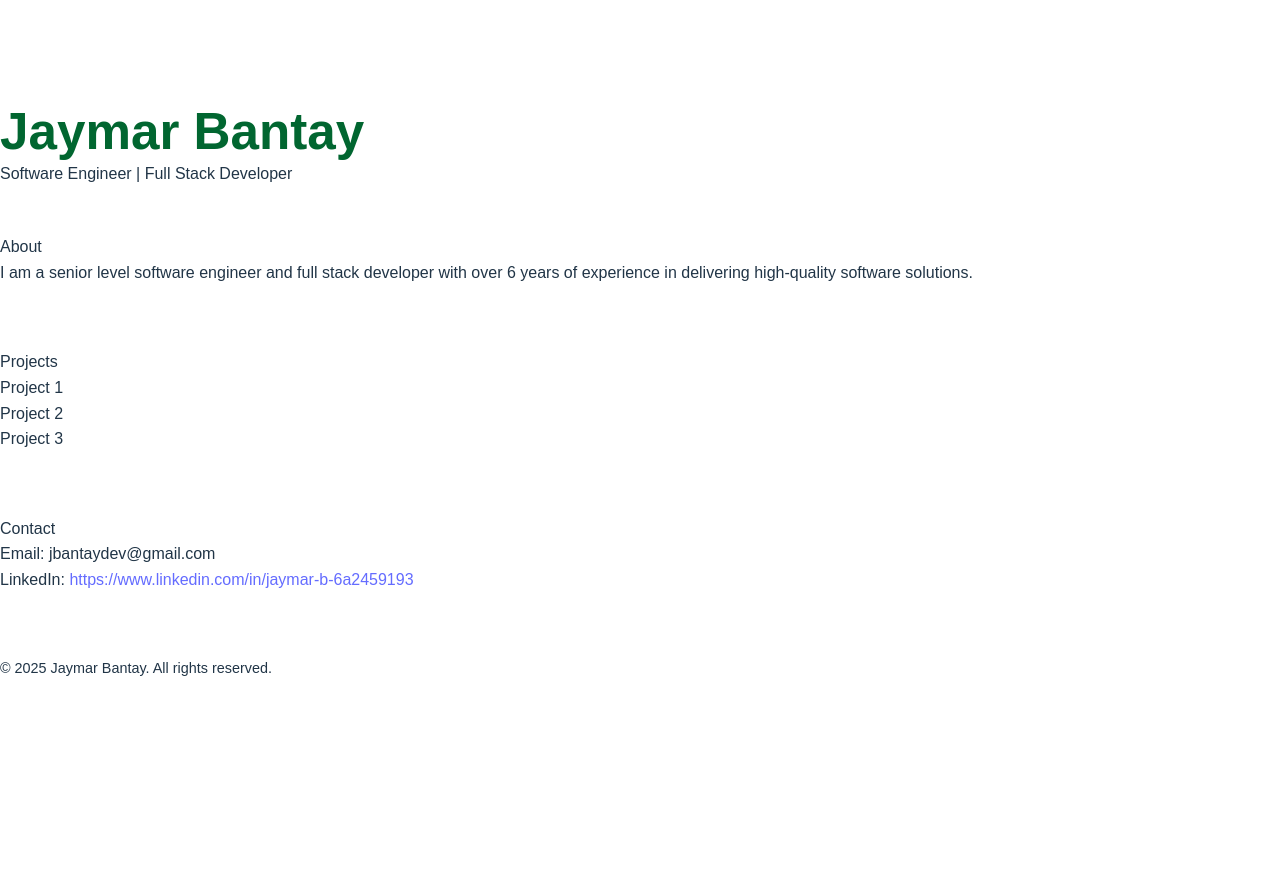
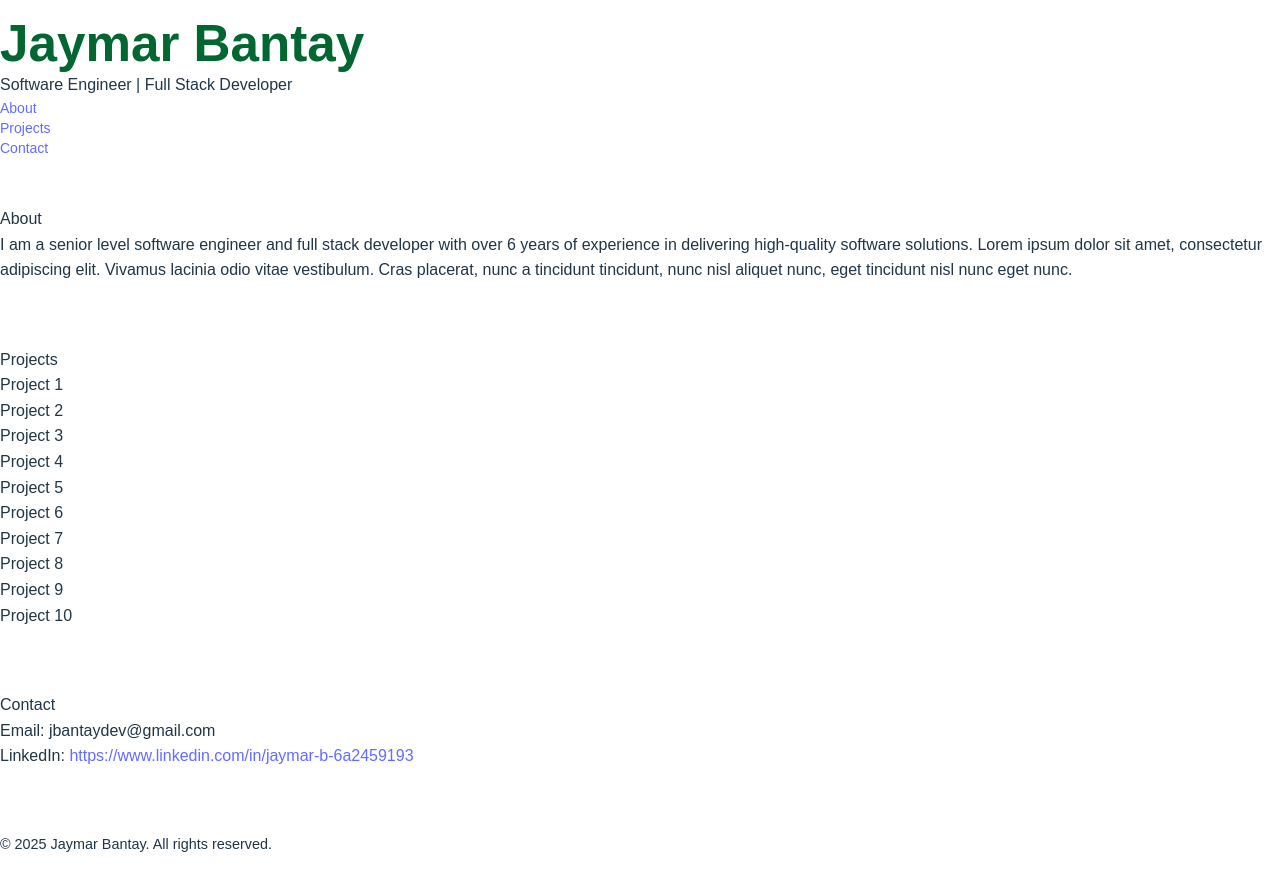
Before and after one commit to jbantaydev/portfolio-app, a React (Vite) app: page / in a window 1280 px wide. Before the commit the page ends 800 px from the top, so only its background shows below. Built offline with nearby package versions, Linux system fonts and the light colour scheme.

Commit message:
feat: add top navigation with smooth scrolling and section anchors

```diff
--- a/src/components/About.jsx
+++ b/src/components/About.jsx
@@ -1,10 +1,13 @@
 export default function About() {
   return (
-    <section id="about" style={{ padding: '2rem 0' }}>
+    <section id="about" className="scroll-mt-24 py-8" style={{ padding: '2rem 0' }}>
       <h2>About</h2>
       <p>
         I am a senior level software engineer and full stack developer with over 6 years
-        of experience in delivering high-quality software solutions.
+        of experience in delivering high-quality software solutions. Lorem ipsum dolor sit
+        amet, consectetur adipiscing elit. Vivamus lacinia odio vitae vestibulum. Cras
+        placerat, nunc a tincidunt tincidunt, nunc nisl aliquet nunc, eget tincidunt nisl
+        nunc eget nunc.
       </p>
     </section>
   );
--- a/src/components/Contact.jsx
+++ b/src/components/Contact.jsx
@@ -1,6 +1,6 @@
 export default function Contact() {
   return (
-    <section id="contact" style={{ padding: '2rem 0' }}>
+    <section id="contact" className="scroll-mt-24 py-8" style={{ padding: '2rem 0' }}>
       <h2>Contact</h2>
       <p>Email: jbantaydev@gmail.com</p>
       <p>
--- a/src/components/Header.jsx
+++ b/src/components/Header.jsx
@@ -3,6 +3,26 @@ export default function Header() {
     <header className="py-4">
       <h1 className="font-arial font-bold text-green-800">Jaymar Bantay</h1>
       <p>Software Engineer | Full Stack Developer</p>
+
+      <nav>
+        <ul className="text-sm">
+          <li>
+            <a href="#about" className="text-gray-700 hover:text-blue-600">
+              About
+            </a>
+          </li>
+          <li>
+            <a href="#projects" className="text-gray-700 hover:text-blue-600">
+              Projects
+            </a>
+          </li>
+          <li>
+            <a href="#contact" className="text-gray-700 hover:text-blue-600">
+              Contact
+            </a>
+          </li>
+        </ul>
+      </nav>
     </header>
   );
 }
--- a/src/components/Projects.jsx
+++ b/src/components/Projects.jsx
@@ -1,11 +1,18 @@
 export default function Projects() {
   return (
-    <section id="projects" style={{ padding: '2rem 0' }}>
+    <section id="projects" className="scroll-mt-24 py-8" style={{ padding: '2rem 0' }}>
       <h2>Projects</h2>
       <ul>
         <li>Project 1</li>
         <li>Project 2</li>
         <li>Project 3</li>
+        <li>Project 4</li>
+        <li>Project 5</li>
+        <li>Project 6</li>
+        <li>Project 7</li>
+        <li>Project 8</li>
+        <li>Project 9</li>
+        <li>Project 10</li>
       </ul>
     </section>
   );
--- a/src/index.css
+++ b/src/index.css
@@ -13,6 +13,10 @@
   text-rendering: optimizeLegibility;
   -webkit-font-smoothing: antialiased;
   -moz-osx-font-smoothing: grayscale;
+}
+
+html {
+  scroll-behavior: smooth;
 }
 
 a {
```
